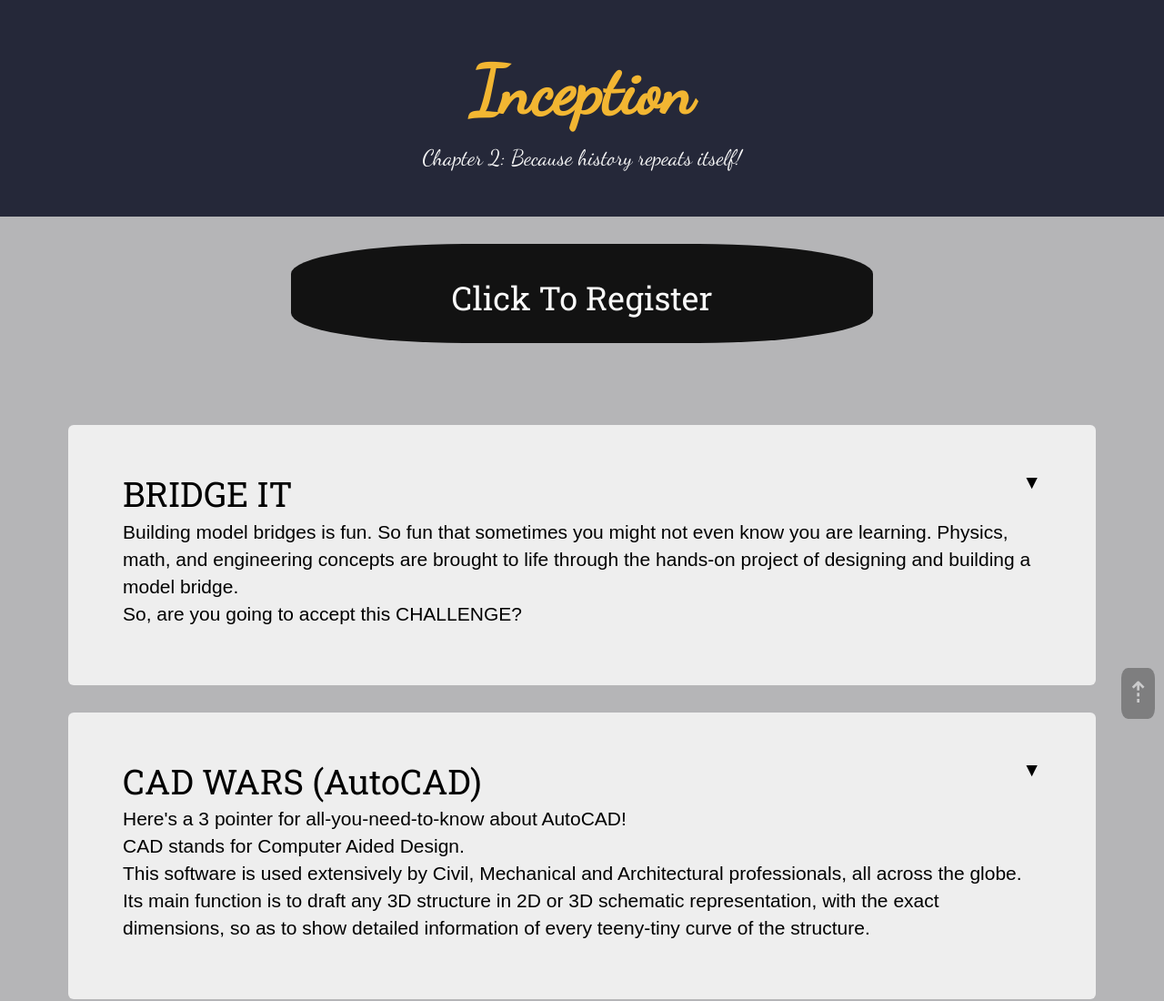
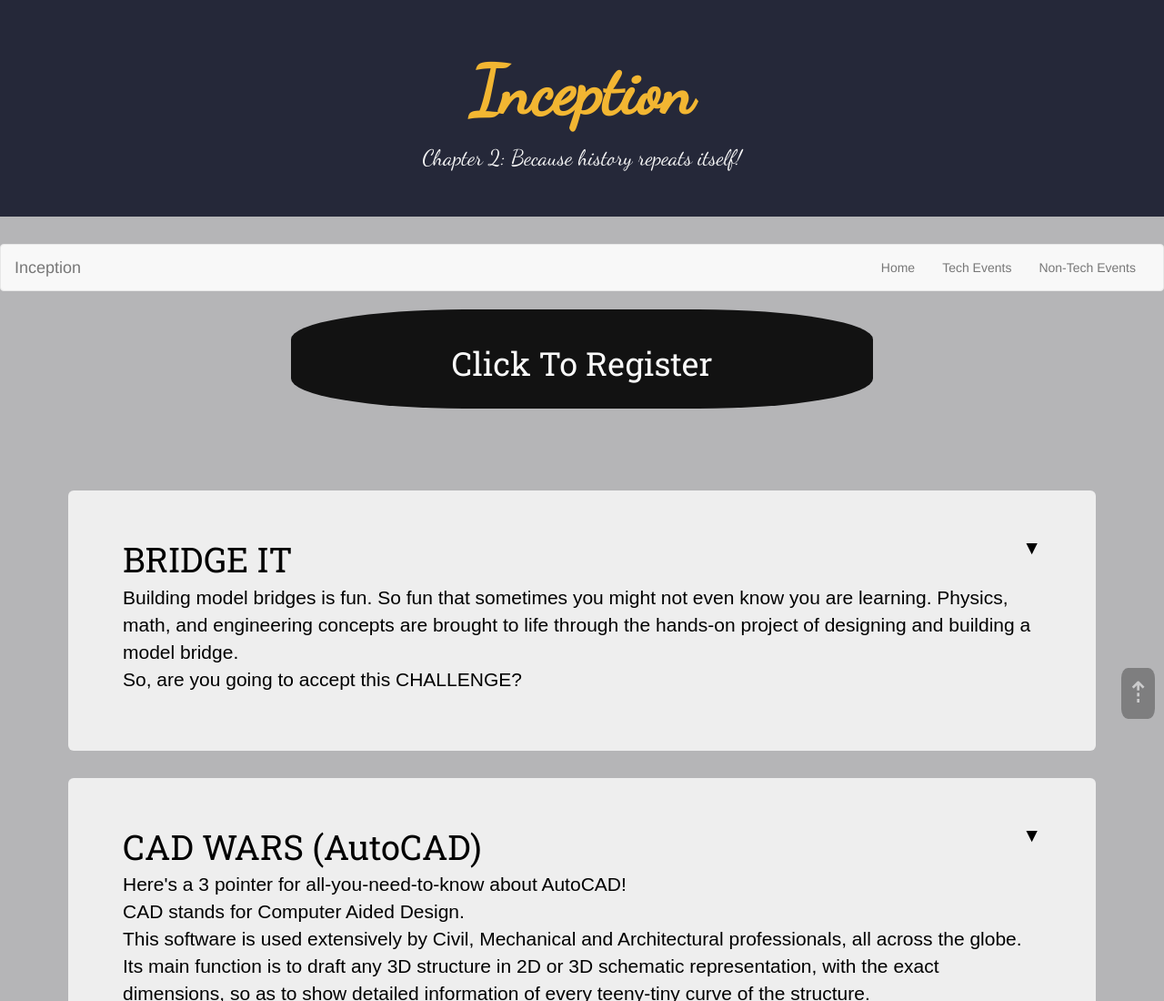
Before and after one commit to inceptiondavu/inc, a plain HTML site: page tech.html in a window 1280 px wide. Shown: the top 1100 px of the page at 91% size. Drawn offline with Linux system fonts and the light colour scheme.

Commit message:
Update tech.html

```diff
--- a/tech.html
+++ b/tech.html
@@ -18,6 +18,26 @@
         <h1 class="text-center"><a href="index.html">Inception</a></h1>
         <h3 class="text-center">Chapter 2: Because history repeats itself!</h3>
     </section>
+
+    <nav class="navbar navbar-default">
+        <div class="container-fluid">
+            <div class="navbar-header">
+                <button type="button" class="navbar-toggle" data-toggle="collapse" data-target="#myNavbar">
+                    <span class="icon-bar"></span>
+                    <span class="icon-bar"></span>
+                    <span class="icon-bar"></span>
+                </button>
+                <a class="navbar-brand" href="index.html">Inception</a>
+            </div>
+            <div class="collapse navbar-collapse" id="myNavbar">
+                <ul class="nav navbar-nav navbar-right">
+                    <li><a href="https://inceptiondavu.github.io/inc/index.html">Home</a></li>
+                    <li><a href="https://inceptiondavu.github.io/inc/tech.html">Tech Events</a></li>
+                    <li><a href="https://inceptiondavu.github.io/inc/non-tech.html">Non-Tech Events</a></li>
+                </ul>
+            </div>
+        </div>
+    </nav>
 
     <div id="to-top">
         <a href="#heading">&#8673;</a>
```
